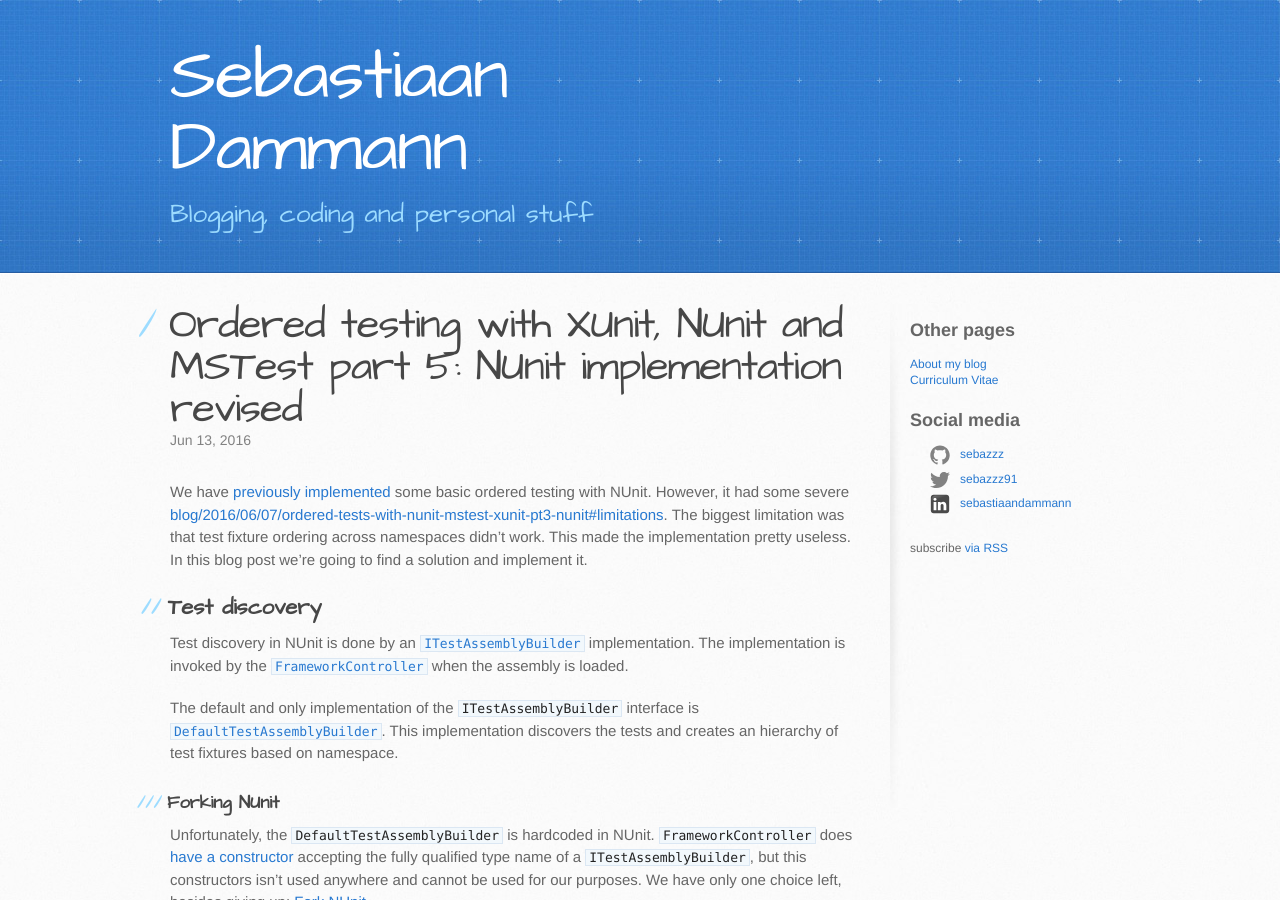
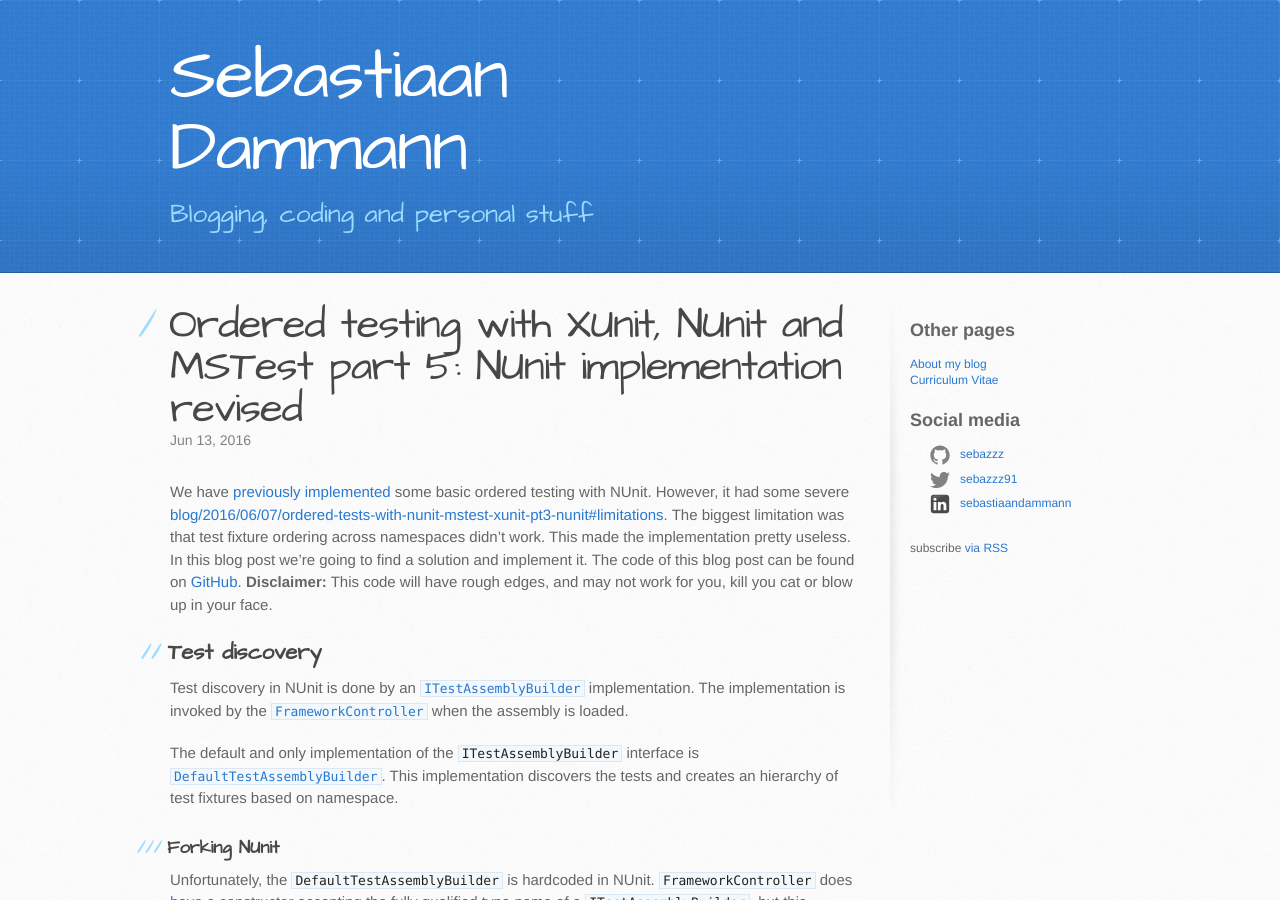
Before and after one commit to Sebazzz/sebazzz.github.io, a Jekyll site: the page built from _posts/2016-06-13-ordered-tests-with-nunit-mstest-xunit-pt5-nunit-implementation-revised.md, in a window 1280 px wide and 900 px high. Built offline with Jekyll 4.4.1, drawn with Linux system fonts in a browser that asks for light colours; comment, search, counter and statistics services are not loaded; some of the changed text lies outside the part shown.

Commit message:
Add refs to repos and the usual disclaimer

```diff
--- a/_posts/2016-06-13-ordered-tests-with-nunit-mstest-xunit-pt5-nunit-implementation-revised.md
+++ b/_posts/2016-06-13-ordered-tests-with-nunit-mstest-xunit-pt5-nunit-implementation-revised.md
@@ -5,7 +5,7 @@
 categories: test-frameworks development
 ---
 
-We have [previously implemented](blog/2016/06/07/ordered-tests-with-nunit-mstest-xunit-pt3-nunit) some basic ordered testing with NUnit. However, it had some severe [blog/2016/06/07/ordered-tests-with-nunit-mstest-xunit-pt3-nunit#limitations](limitations). The biggest limitation was that test fixture ordering across namespaces didn't work. This made the implementation pretty useless. In this blog post we're going to find a solution and implement it.
+We have [previously implemented](blog/2016/06/07/ordered-tests-with-nunit-mstest-xunit-pt3-nunit) some basic ordered testing with NUnit. However, it had some severe [blog/2016/06/07/ordered-tests-with-nunit-mstest-xunit-pt3-nunit#limitations](limitations). The biggest limitation was that test fixture ordering across namespaces didn't work. This made the implementation pretty useless. In this blog post we're going to find a solution and implement it. The code of this blog post can be found on [GitHub](https://github.com/Sebazzz/NetUnitTestComparison/tree/ordered-tests-v2). **Disclaimer:** This code will have rough edges, and may not work for you, kill you cat or blow up in your face.
 
 ## Test discovery
 Test discovery in NUnit is done by an [`ITestAssemblyBuilder`](https://github.com/nunit/nunit/blob/e4b63406b06f0295a9ae9a0976d4530fbc61a20f/src/NUnitFramework/framework/Api/ITestAssemblyBuilder.cs) implementation. The implementation is invoked by the [`FrameworkController`](https://github.com/nunit/nunit/blob/e4b63406b06f0295a9ae9a0976d4530fbc61a20f/src/NUnitFramework/framework/Api/FrameworkController.cs) when the assembly is loaded.
@@ -209,3 +209,5 @@
 We've seen how we can use a custom `ITestAssemblyBuilder` to implement ordered testing in NUnit. The only question you might want to ask yourself is: Do I want to use an fork of NUnit to keep use this implementation? If you have a fork, you're responsible to the users of your fork to keep it updated with the main repository of NUnit.
 
 Also, keep in mind that there is currently [being discussed](https://github.com/nunit/nunit/issues/51) of implementing test ordering in NUnit beyond test methods. Because a working implementation reached NUnit, it may take a while though, these people put their spare time in developing open-source projects!
+
+The code of this blog post can be found on [GitHub](https://github.com/Sebazzz/NetUnitTestComparison/tree/ordered-tests-v2). The code of the NUnit fork can also be found on [GitHub](https://github.com/Sebazzz/nunit/tree/custom-testassemblybuilder) ([Diff](https://github.com/Sebazzz/nunit/commit/337f2412da1eb01932cb6f695feac7861884578c)).
```
